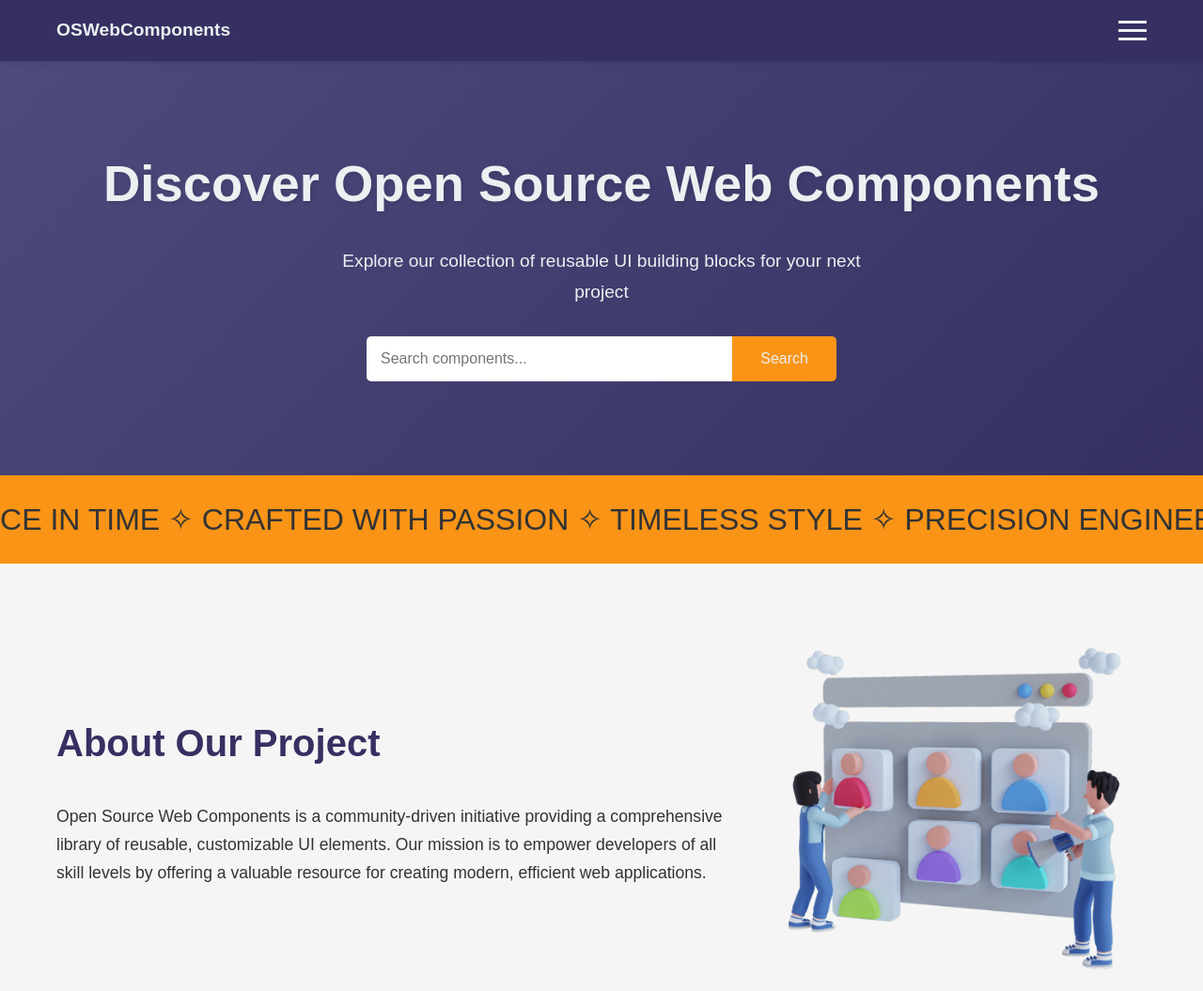
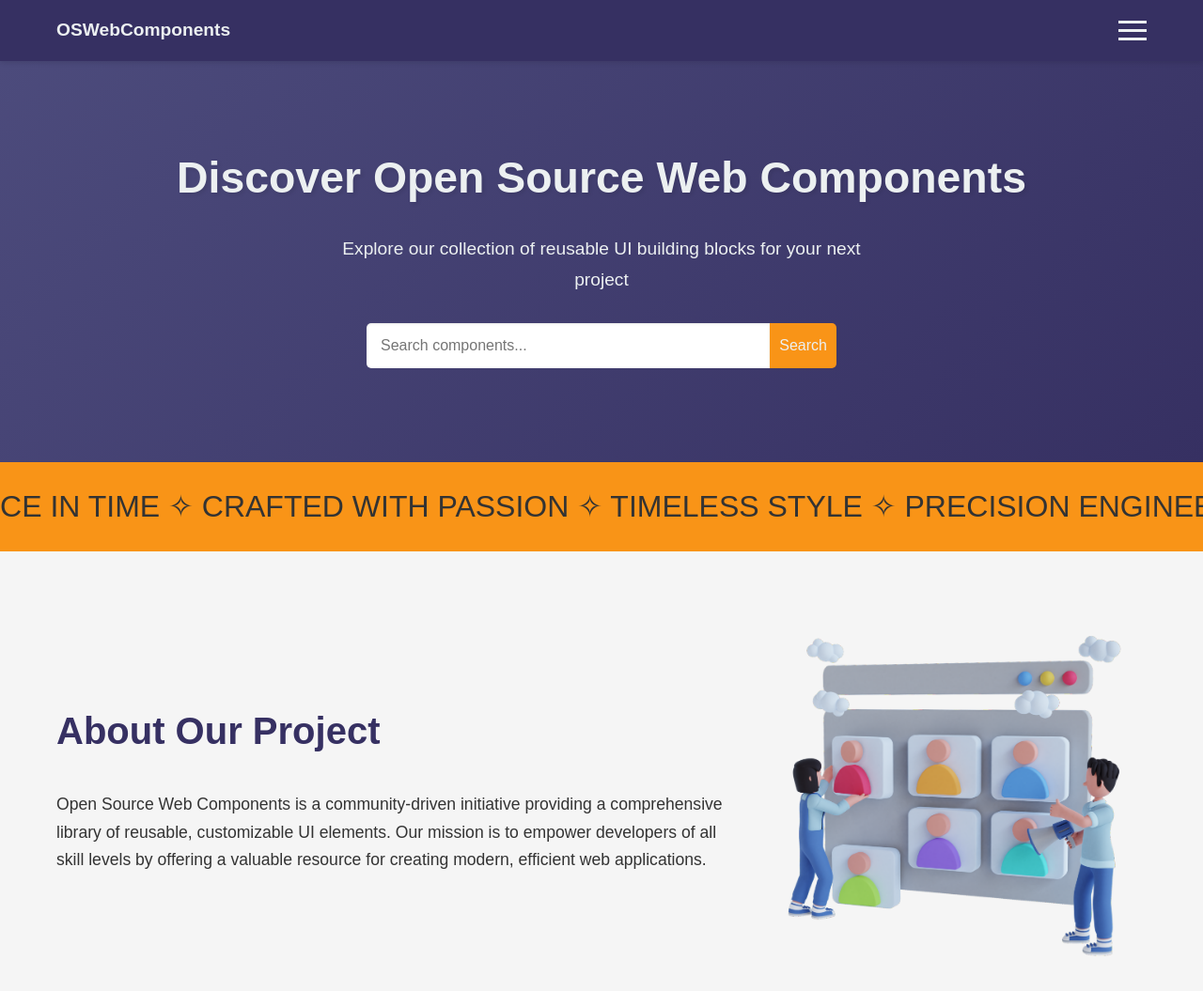
Before and after one commit to JohnDev19/Open-Source-Web-Components, a plain HTML site: page index.html in a window 1280 px wide. Shown: the top 1055 px of the page at 94% size. Drawn offline with nearby package versions, Linux system fonts and the light colour scheme.

Commit message:
Update styles.css

```diff
--- a/styles.css
+++ b/styles.css
@@ -124,7 +124,7 @@ body {
 }
 
 .hero h1 {
-  font-size: 3.4rem;
+  font-size: 2.9rem;
   margin-bottom: 20px;
   text-shadow: 2px 2px 4px rgba(0, 0, 0, 0.1);
 }
@@ -151,7 +151,7 @@ body {
 }
 
 .search-bar button {
-  padding: 15px 30px;
+  padding: 15px 10px;
   font-size: 1rem;
   background-color: var(--accent-color);
   color: var(--light-text-color);
```
